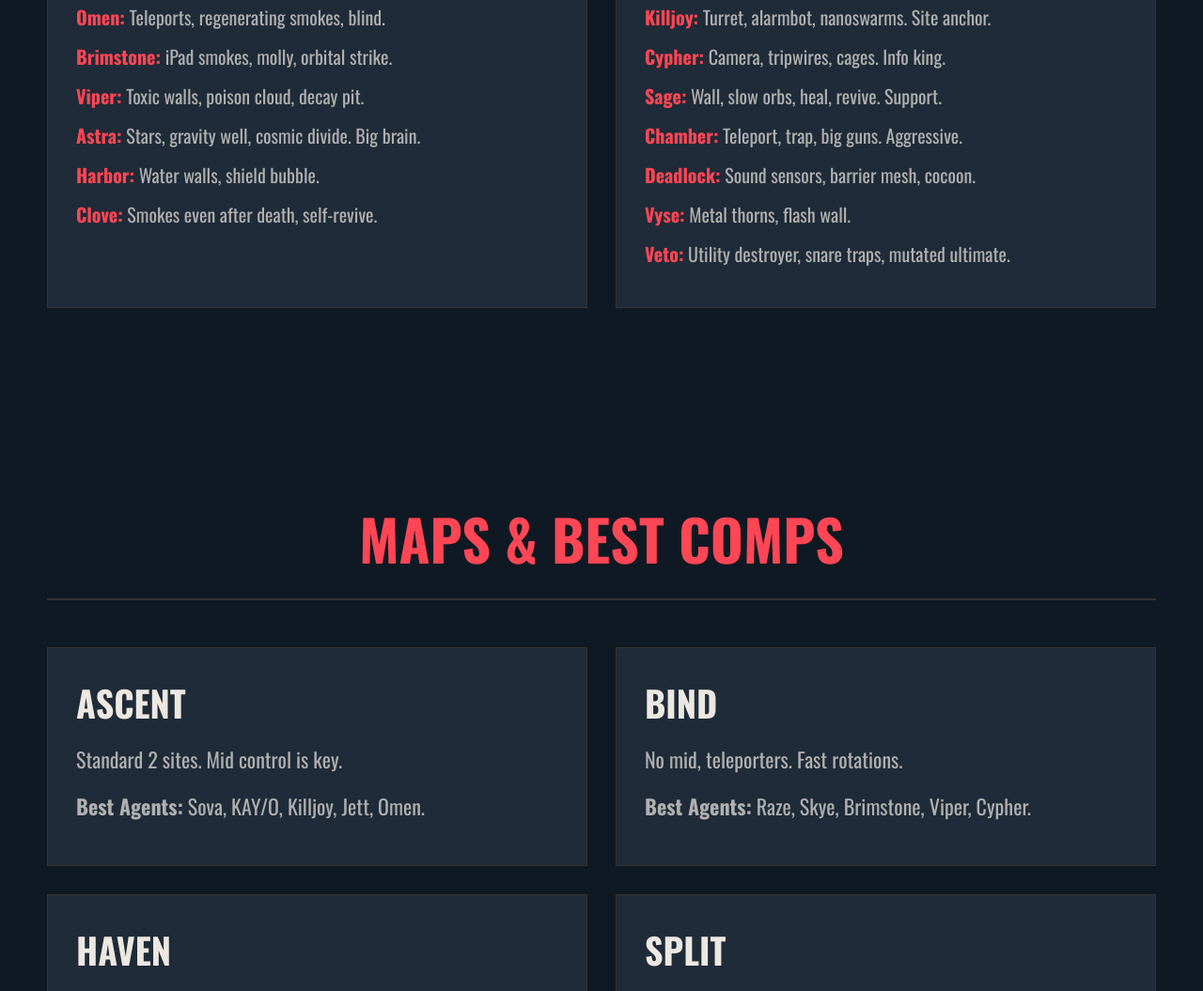
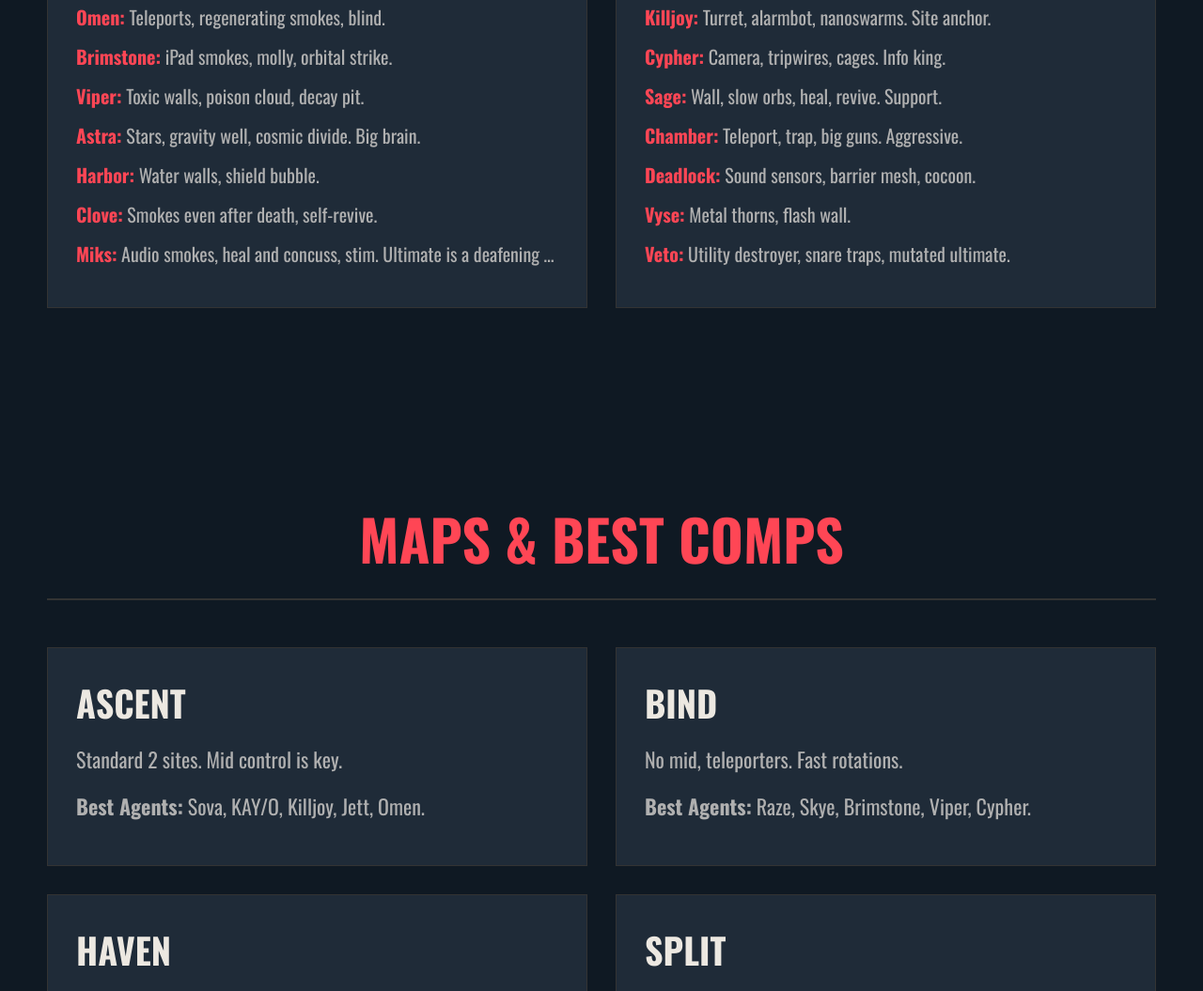
Before and after one commit to JiriFuxa14/valorant-web, a plain HTML site: page index.html in a window 1280 px wide. Shown: the part 2881-3936 px from the top of the page at 94% size. Drawn offline with nearby package versions, Linux system fonts and the light colour scheme.

Commit message:
Update index.html
updated controllers tab to add new agent miks

```diff
--- a/index.html
+++ b/index.html
@@ -106,6 +106,7 @@
                     <li><strong>Astra:</strong> Stars, gravity well, cosmic divide. Big brain.</li>
                     <li><strong>Harbor:</strong> Water walls, shield bubble.</li>
                     <li><strong>Clove:</strong> Smokes even after death, self-revive.</li>
+                   <li><strong>Miks:</strong> Audio smokes, heal and concuss, stim. Ultimate is a deafening sonic wave.</li>
                 </ul>
             </div>
             <div class="card">
```
